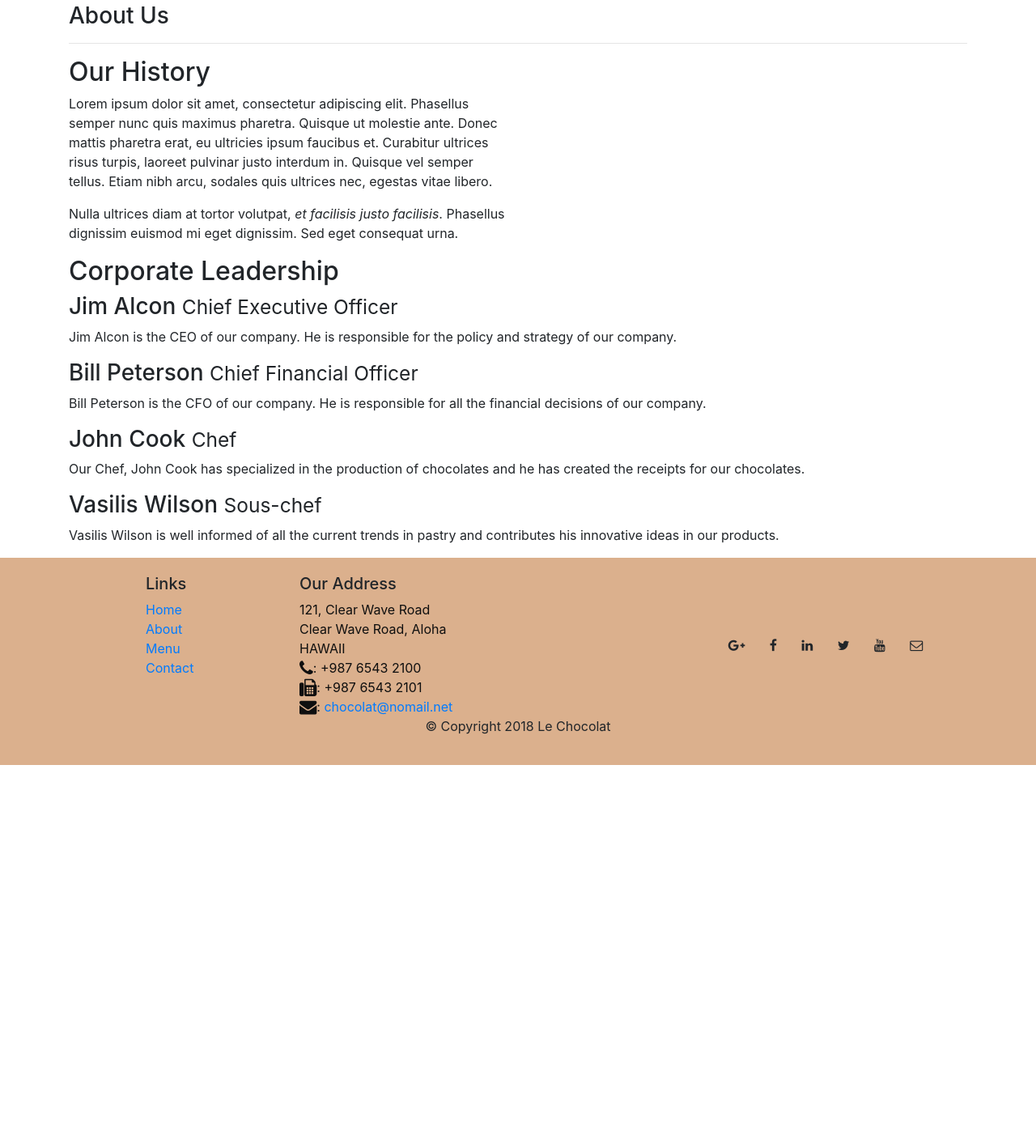
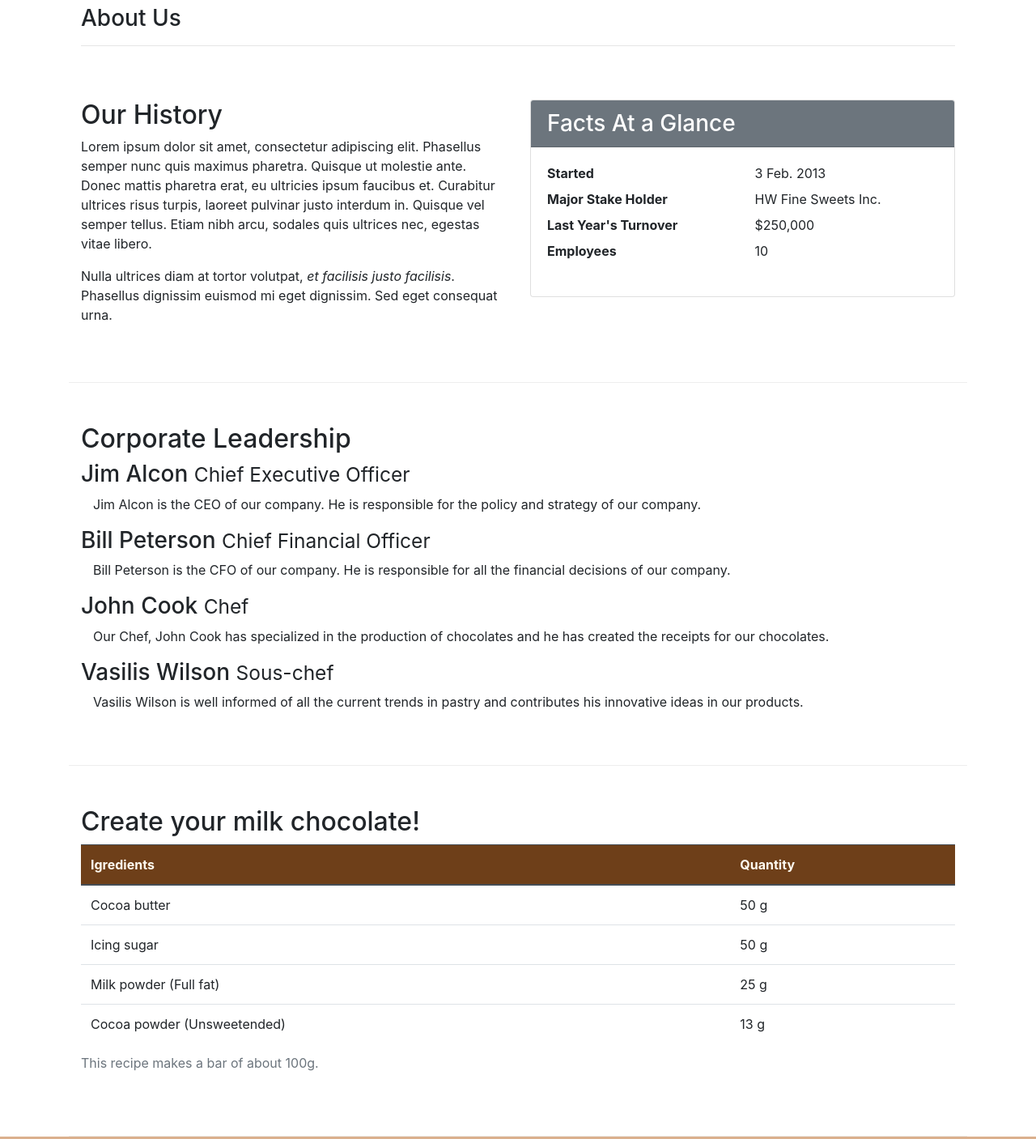
Before and after one commit to vasilis-smiris/leChocolat, a website: page aboutus.html in a window 1280 px wide. Shown: the part 371-1778 px from the top of the page at 81% size. Before the commit the page ends 1316 px from the top, so only its background shows below. Drawn offline with nearby package versions, Linux system fonts and the light colour scheme.

Commit message:
Images and Media

```diff
--- a/aboutus.html
+++ b/aboutus.html
@@ -15,16 +15,19 @@
 <body>
     <nav class="navbar navbar-expand-md navbar-light bg-light fixed-top">
         <div class="container">
-            <a class="navbar-brand" href="#">Le Chocolat</a>
+            <a class="navbar-brand" href="index.html"><img src="images/logo.png" height="40" width="54"></a>
             <button class="navbar-toggler" type="button" data-toggle="collapse" data-target="#Navbar">
                 <span class="navbar-toggler-icon"></span>
             </button>
             <div class="collapse navbar-collapse" id="Navbar">
                 <ul class="navbar-nav">
-                    <li class="nav-item"><a class="nav-link" href="./index.html"><span class="fa fa-home fa-lg"></span> Home</a></li>
-                    <li class="nav-item active"><a class="nav-link" href="#"><span class="fa fa-info fa-lg"></span> About</a></li>
+                    <li class="nav-item"><a class="nav-link" href="./index.html"><span class="fa fa-home fa-lg"></span>
+                            Home</a></li>
+                    <li class="nav-item active"><a class="nav-link" href="#"><span class="fa fa-info fa-lg"></span>
+                            About</a></li>
                     <li class="nav-item"><a class="nav-link" href="#"><span class="fa fa-list fa-lg"></span> Menu</a></li>
-                    <li class="nav-item"><a class="nav-link" href="#"><span class="fa fa-address-card fa-lg"></span> Contact</a></li>
+                    <li class="nav-item"><a class="nav-link" href="#"><span class="fa fa-address-card fa-lg"></span>
+                            Contact</a></li>
                 </ul>
             </div>
         </div>
@@ -32,13 +35,14 @@
 
     <header class="jumbotron">
         <div class="container">
-            <div class="row row-header">
+            <div class="row">
                 <div class="col-12 col-sm-8">
                     <h1>Le Chocolat</h1>
                     <p>We combine experience with creativity to create innovative tastes based on classic chocolate
                         recipes. Our creations will travel you in the chocolate world!</p>
                 </div>
                 <div class="col col-sm">
+                        <img src="images/logo.png" class="img-fluid">
                 </div>
             </div>
         </div>
@@ -52,16 +56,15 @@
     </nav>
 
     <div class="container">
-
-        <div class="row">
-            <div class="col">
+        <div class="row row-header">
+            <div class="col-12">
                 <h3>About Us</h3>
                 <hr>
             </div>
         </div>
 
-        <div class="row">
-            <div class="col-sm-6">
+        <div class="row row-content">
+            <div class="col-12 col-sm-6">
                 <h2>Our History</h2>
                 <p>Lorem ipsum dolor sit amet, consectetur adipiscing elit. Phasellus semper nunc quis maximus
                     pharetra. Quisque ut molestie ante. Donec mattis pharetra erat, eu ultricies ipsum faucibus et.
@@ -70,29 +73,82 @@
                 <p>Nulla ultrices diam at tortor volutpat, <em>et facilisis justo facilisis</em>. Phasellus dignissim
                     euismod mi eget dignissim. Sed eget consequat urna. </p>
             </div>
-            <div class="col-sm">
+            <div class="col col-sm">
+                    <div class="card">
+                            <h3 class="card-header bg-secondary text-white">Facts At a Glance</h3>
+                            <div class="card-body">
+                                <dl class="row">
+                                    <dt class="col-6">Started</dt>
+                                    <dd class="col-6">3 Feb. 2013</dd>
+                                    <dt class="col-6">Major Stake Holder</dt>
+                                    <dd class="col-6">HW Fine Sweets Inc.</dd>
+                                    <dt class="col-6">Last Year's Turnover</dt>
+                                    <dd class="col-6">$250,000</dd>
+                                    <dt class="col-6">Employees</dt>
+                                    <dd class="col-6">10</dd>
+                                </dl>
+                            </div>
+        </div>
             </div>
         </div>
 
 
-        <div class="row">
-            <div class="col">
+        <div class="row row-content">
+            <div class="col-12">
                 <h2>Corporate Leadership</h2>
-                <h3 >Jim Alcon <small>Chief Executive Officer </small></h3>
-                <p class="d-none d-sm-block">Jim Alcon is the CEO of our company. He is responsible for the policy and strategy of our company.
+                <h3>Jim Alcon <small>Chief Executive Officer </small></h3>
+                <p class="col d-none d-sm-block">Jim Alcon is the CEO of our company. He is responsible for the policy and
+                    strategy of our company.
                 </p>
                 <h3>Bill Peterson <small>Chief Financial Officer </small></h3>
-                <p class="d-none d-sm-block">Bill Peterson is the CFO of our company. He is responsible for all the financial decisions of our
+                <p class="col d-none d-sm-block">Bill Peterson is the CFO of our company. He is responsible for all the
+                    financial decisions of our
                     company. </p>
                 <h3>John Cook <small>Chef</small></h3>
-                <p class="d-none d-sm-block">Our Chef, John Cook has specialized in the production of chocolates and he has created the receipts
+                <p class="col d-none d-sm-block">Our Chef, John Cook has specialized in the production of chocolates and he
+                    has created the receipts
                     for our chocolates. </p>
                 <h3>Vasilis Wilson <small>Sous-chef </small></h3>
-                <p class="d-none d-sm-block">Vasilis Wilson is well informed of all the current trends in pastry and contributes his innovative
+                <p class="col d-none d-sm-block">Vasilis Wilson is well informed of all the current trends in pastry and
+                    contributes his innovative
                     ideas in our products. </p>
             </div>
         </div>
-
+        <div class="row row-content">
+            <div class="col-12 col-4">
+                <h2>Create your milk chocolate!</h2>
+                <div class="table-responsive">
+                    <table class="table table-hover">
+                        <caption>This recipe makes a bar of about 100g.</caption>
+                        <thead class="thead-dark">
+                            <tr>
+                                <th>Igredients</th>
+                                <th>Quantity</th>
+                            </tr>
+                        </thead>
+                        <tbody>
+                            <tr>
+                                <td>Cocoa butter</td>
+                                <td>50 g</td>
+                            </tr>
+                            <tr>
+                                <td>Icing sugar</td>
+                                <td>50 g</td>
+                            </tr>
+                            <tr>
+                                <td>Milk powder (Full fat)</td>
+                                <td>25 g</td>
+                            </tr>
+                            <tr>
+                                <td>Cocoa powder (Unsweetended)</td>
+                                <td>13 g</td>
+                            </tr>
+                        </tbody>
+                    </table>
+                </div>
+            </div>
+            <div class="col-12 col-3"></div>
+        </div>
     </div>
 
     <footer class="footer">
@@ -120,12 +176,13 @@
                 </div>
                 <div class="col-sm align-self-center">
                     <div style="text-align:center">
-                        <a  class="btn btn-social-icon btn-google-plus" href="http://google.com/+"><i class="fa fa-google-plus"></i></a>
-                        <a  class="btn btn-social-icon btn-facebook" href="http://www.facebook.com/profile.php?id="><i class="fa fa-facebook"></i></a>
-                        <a  class="btn btn-social-icon btn-linkedin" href="http://www.linkedin.com/in/"><i class="fa fa-linkedin"></i></a>
-                        <a  class="btn btn-social-icon btn-google-twitter" href="http://twitter.com/"><i class="fa fa-twitter"></i></a>
-                        <a  class="btn btn-social-icon btn-google-youtube" href="http://youtube.com/"><i class="fa fa-youtube"></i></a>
-                        <a  class="btn btn-social-icon" href="mailto:"><i class="fa fa-envelope-o"></i></a>
+                        <a class="btn btn-social-icon btn-google-plus" href="http://google.com/+"><i class="fa fa-google-plus"></i></a>
+                        <a class="btn btn-social-icon btn-facebook" href="http://www.facebook.com/profile.php?id="><i
+                                class="fa fa-facebook"></i></a>
+                        <a class="btn btn-social-icon btn-linkedin" href="http://www.linkedin.com/in/"><i class="fa fa-linkedin"></i></a>
+                        <a class="btn btn-social-icon btn-google-twitter" href="http://twitter.com/"><i class="fa fa-twitter"></i></a>
+                        <a class="btn btn-social-icon btn-google-youtube" href="http://youtube.com/"><i class="fa fa-youtube"></i></a>
+                        <a class="btn btn-social-icon" href="mailto:"><i class="fa fa-envelope-o"></i></a>
                     </div>
                 </div>
             </div>
--- a/css/styles.css
+++ b/css/styles.css
@@ -31,3 +31,8 @@ body{
 .bg-light{
     background-color: #dbb08d !important;
 }
+.table .thead-dark th{
+    color:floralwhite;
+    background-color:#6E3F19
+}
+tr:hover {background-color:#dbb08db0!important}
```
Also changed, not shown: index.html (+32 -17 lines), images/cartoonVasilis.png (added), images/dark85.jpg (added), images/logo.png (added), images/promotion.jpg (added).
